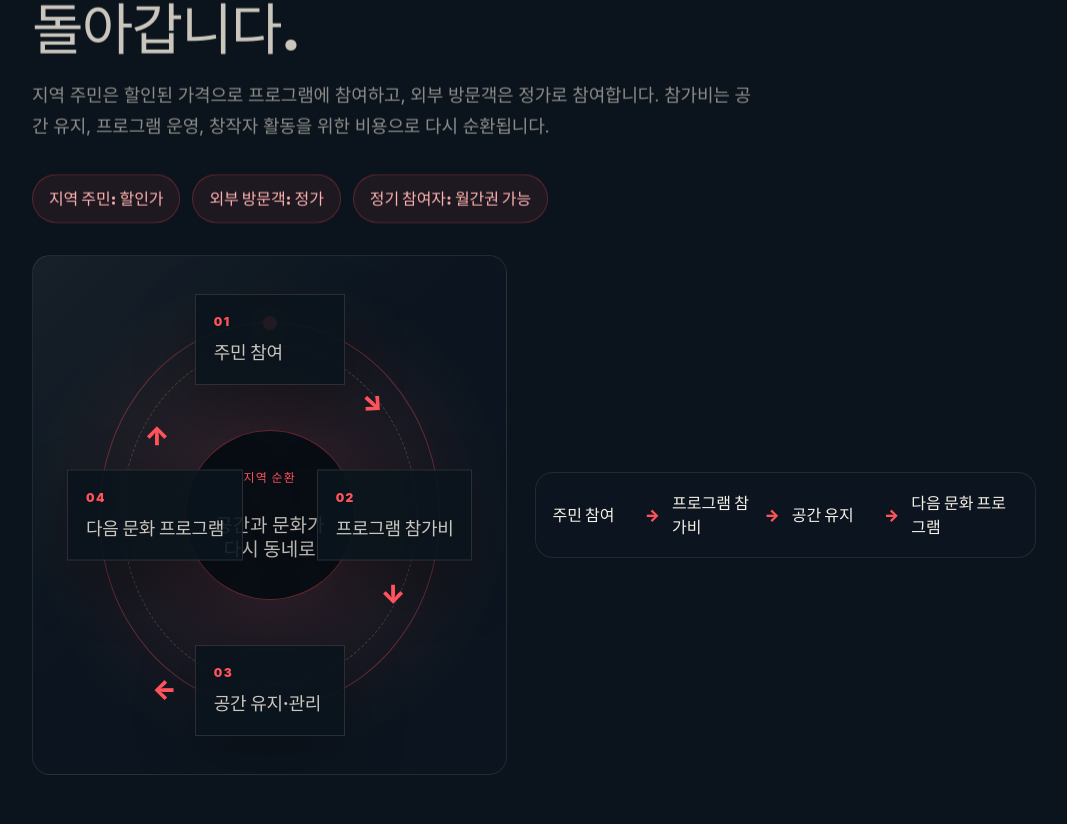
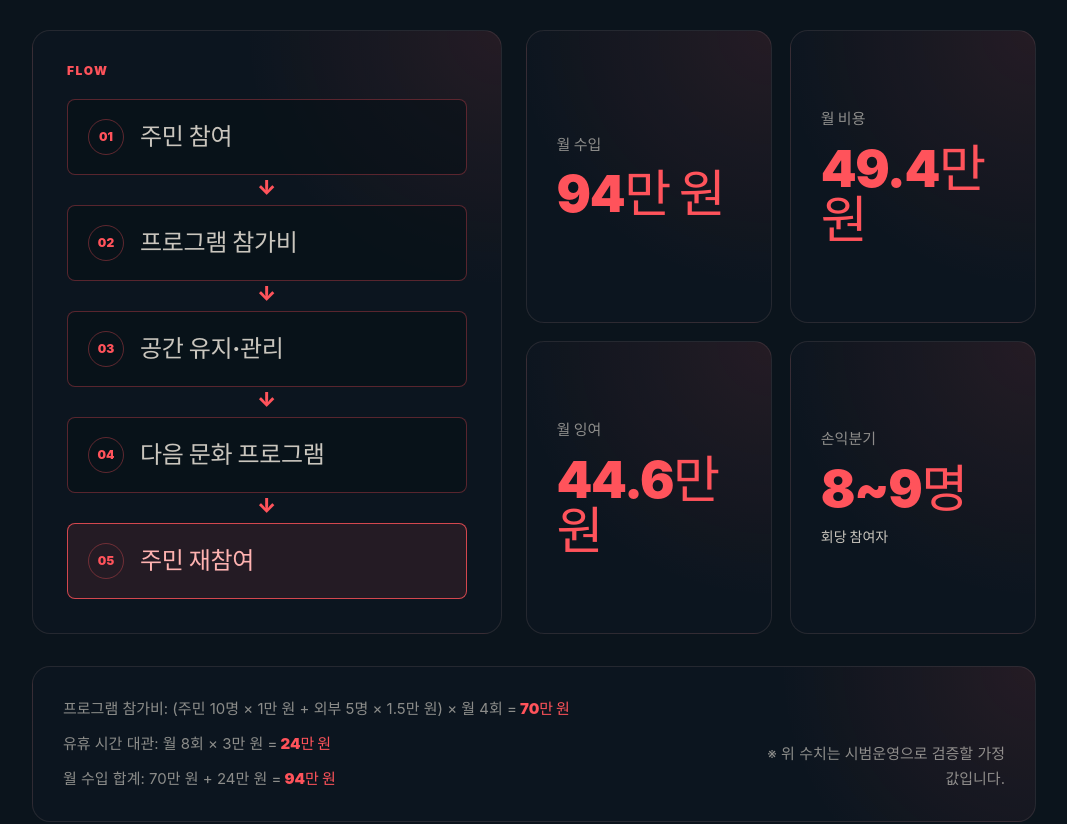
Before and after one commit to wsysangyoung2730-debug/Culture_Coliving_platform, a React (Vite) app in the folder prototype/: page / in a window 1280 px wide. Shown: the part 2640-3464 px from the top of the page, without its empty margins (180-1247 px from the left). Built offline with nearby package versions, Linux system fonts and the light colour scheme.

Commit message:
[feat] 홈화면 순환모델 개편

```diff
--- a/prototype/src/pages/HomePage.tsx
+++ b/prototype/src/pages/HomePage.tsx
@@ -1,6 +1,6 @@
+import type { CSSProperties } from "react";
 import { RevealOnScroll } from "../components/common/RevealOnScroll";
 import { SectionLabel } from "../components/common/SectionLabel";
-import { CirculationDiagram } from "../components/home/CirculationDiagram";
 import { HomeSectionNav } from "../components/home/HomeSectionNav";
 import { PilotScheduleTable } from "../components/home/PilotScheduleTable";
 import culturekeeperSymbol from "../assets/logos/culturekeeper-symbol.svg";
@@ -42,13 +42,20 @@ const solutionSteps = [
   }
 ];
 
-const policyChips = [
-  "지역 주민: 할인가",
-  "외부 방문객: 정가",
-  "정기 참여자: 월간권 가능"
+const circulationFlowSteps = [
+  "주민 참여",
+  "프로그램 참가비",
+  "공간 유지·관리",
+  "다음 문화 프로그램",
+  "주민 재참여"
 ];
 
-const circulationSteps = ["주민 참여", "프로그램 참가비", "공간 유지", "다음 문화 프로그램"];
+const circulationMetrics = [
+  { label: "월 수입", value: "94만 원" },
+  { label: "월 비용", value: "49.4만 원" },
+  { label: "월 잉여", value: "44.6만 원" },
+  { label: "손익분기", value: "8~9명", helper: "회당 참여자" }
+];
 
 const pilotMetrics = [
   { value: "3곳", label: "시범 공간" },
@@ -202,38 +209,61 @@ export function HomePage() {
       >
         <RevealOnScroll className="section-heading">
           <SectionLabel>순환 모델</SectionLabel>
-          <h2 id="circulation-title">
-            프로그램 참가비는 다시 공간과 프로그램으로 돌아갑니다.
-          </h2>
-          <p>
-            지역 주민은 할인된 가격으로 프로그램에 참여하고, 외부 방문객은
-            정가로 참여합니다. 참가비는 공간 유지, 프로그램 운영, 창작자
-            활동을 위한 비용으로 다시 순환됩니다.
-          </p>
+          <h2 id="circulation-title">참가비가 다시 공간을 살립니다</h2>
         </RevealOnScroll>
 
-        <RevealOnScroll ariaLabel="참여 가격 정책" className="policy-chip-list">
-          {policyChips.map((chip) => (
-            <span className="policy-chip" key={chip}>
-              {chip}
-            </span>
-          ))}
+        <RevealOnScroll
+          ariaLabel="참가비 기반 공간 순환 모델"
+          className="circulation-model-layout"
+          delay={120}
+        >
+          <div className="circulation-flow-panel">
+            <span className="circulation-panel-kicker">Flow</span>
+            <div className="circulation-step-list">
+              {circulationFlowSteps.map((step, index) => (
+                <div
+                  className={`circulation-step-card ${
+                    index === circulationFlowSteps.length - 1 ? "is-highlighted" : ""
+                  }`}
+                  key={step}
+                  style={{ "--step-delay": `${index * 90}ms` } as CSSProperties}
+                >
+                  <span>{String(index + 1).padStart(2, "0")}</span>
+                  <strong>{step}</strong>
+                </div>
+              ))}
+            </div>
+          </div>
+
+          <div className="circulation-metric-grid">
+            {circulationMetrics.map((metric, index) => (
+              <article
+                className="circulation-metric-card"
+                key={metric.label}
+                style={{ "--metric-delay": `${index * 90 + 120}ms` } as CSSProperties}
+              >
+                <span>{metric.label}</span>
+                <strong>{metric.value}</strong>
+                {metric.helper && <small>{metric.helper}</small>}
+              </article>
+            ))}
+          </div>
         </RevealOnScroll>
 
-        <RevealOnScroll className="circulation-visual-wrap" delay={160}>
-          <CirculationDiagram />
-          <div className="circulation-flow" aria-label="지역 순환 흐름 요약">
-            {circulationSteps.map((step, index) => (
-              <div className="flow-item" key={step}>
-                <span>{step}</span>
-                {index < circulationSteps.length - 1 && (
-                  <span className="flow-arrow" aria-hidden="true">
-                    →
-                  </span>
-                )}
-              </div>
-            ))}
+        <RevealOnScroll className="circulation-calculation-box" delay={360}>
+          <div>
+            <p>
+              프로그램 참가비: (주민 10명 × 1만 원 + 외부 5명 × 1.5만 원) × 월 4회 =
+              <strong> 70만 원</strong>
+            </p>
+            <p>
+              유휴 시간 대관: 월 8회 × 3만 원 =<strong> 24만 원</strong>
+            </p>
+            <p>
+              월 수입 합계: 70만 원 + 24만 원 =<strong> 94만 원</strong>
+            </p>
           </div>
+          <small>※ 위 수치는 시범운영으로 검증할 가정값입니다.</small>
         </RevealOnScroll>
       </section>
 
--- a/prototype/src/styles/globals.css
+++ b/prototype/src/styles/globals.css
@@ -2699,6 +2699,180 @@ body {
   gap: 32px;
 }
 
+.circulation-model-layout {
+  display: grid;
+  grid-template-columns: minmax(320px, 0.92fr) minmax(0, 1fr);
+  align-items: stretch;
+  gap: 24px;
+}
+
+.circulation-flow-panel,
+.circulation-metric-card,
+.circulation-calculation-box {
+  border: 1px solid var(--color-border);
+  border-radius: var(--radius-card);
+  background:
+    radial-gradient(circle at top right, rgba(255, 83, 91, 0.1), transparent 16rem),
+    rgba(13, 23, 32, 0.86);
+}
+
+.circulation-flow-panel {
+  display: grid;
+  gap: 22px;
+  padding: clamp(24px, 3vw, 34px);
+}
+
+.circulation-panel-kicker {
+  color: var(--color-accent);
+  font-size: 12px;
+  font-weight: 900;
+  letter-spacing: 1.6px;
+  line-height: 1;
+  text-transform: uppercase;
+}
+
+.circulation-step-list {
+  display: grid;
+  gap: 30px;
+}
+
+.circulation-step-card {
+  position: relative;
+  display: grid;
+  grid-template-columns: auto 1fr;
+  align-items: center;
+  gap: 16px;
+  min-height: 76px;
+  border: 1px solid rgba(255, 83, 91, 0.32);
+  border-radius: 8px;
+  padding: 18px 20px;
+  background: rgba(7, 16, 24, 0.58);
+  opacity: 0;
+  transform: translateY(14px);
+  transition:
+    opacity 520ms ease,
+    transform 520ms ease,
+    border-color 180ms ease,
+    background 180ms ease;
+  transition-delay: var(--step-delay, 0ms);
+}
+
+.circulation-step-card:not(:last-child)::after {
+  position: absolute;
+  left: 50%;
+  bottom: -29px;
+  color: var(--color-accent);
+  content: "↓";
+  font-size: 20px;
+  font-weight: 900;
+  transform: translateX(-50%);
+}
+
+.circulation-step-card span {
+  display: inline-grid;
+  width: 36px;
+  height: 36px;
+  place-items: center;
+  border: 1px solid rgba(255, 83, 91, 0.35);
+  border-radius: 999px;
+  color: var(--color-accent);
+  font-size: 12px;
+  font-weight: 900;
+}
+
+.circulation-step-card strong {
+  color: var(--color-heading);
+  font-size: clamp(19px, 2vw, 24px);
+  letter-spacing: -0.35px;
+}
+
+.circulation-step-card.is-highlighted {
+  border-color: rgba(255, 83, 91, 0.8);
+  background: rgba(255, 83, 91, 0.1);
+}
+
+.circulation-step-card.is-highlighted strong {
+  color: #ffb3b1;
+}
+
+.circulation-metric-grid {
+  display: grid;
+  grid-template-columns: repeat(2, minmax(0, 1fr));
+  gap: 18px;
+}
+
+.circulation-metric-card {
+  display: grid;
+  min-height: 160px;
+  align-content: center;
+  gap: 12px;
+  padding: clamp(22px, 3vw, 30px);
+  opacity: 0;
+  transform: translateY(18px);
+  transition:
+    opacity 520ms ease,
+    transform 520ms ease,
+    border-color 180ms ease;
+  transition-delay: var(--metric-delay, 120ms);
+}
+
+.circulation-metric-card span {
+  color: var(--color-muted);
+  font-size: 15px;
+  font-weight: 800;
+}
+
+.circulation-metric-card strong {
+  color: var(--color-accent);
+  font-size: clamp(34px, 4vw, 52px);
+  font-weight: 900;
+  letter-spacing: -1.4px;
+  line-height: 1;
+}
+
+.circulation-metric-card small {
+  color: var(--color-heading);
+  font-size: 14px;
+  font-weight: 800;
+}
+
+.circulation-model-layout.is-visible .circulation-step-card,
+.circulation-model-layout.is-visible .circulation-metric-card {
+  opacity: 1;
+  transform: translateY(0);
+}
+
+.circulation-calculation-box {
+  display: flex;
+  align-items: end;
+  justify-content: space-between;
+  gap: 24px;
+  padding: clamp(22px, 3vw, 30px);
+}
+
+.circulation-calculation-box div {
+  display: grid;
+  gap: 10px;
+}
+
+.circulation-calculation-box p,
+.circulation-calculation-box small {
+  margin: 0;
+  color: var(--color-muted);
+  font-size: 15px;
+  line-height: 1.65;
+}
+
+.circulation-calculation-box strong {
+  color: var(--color-accent);
+  font-weight: 900;
+}
+
+.circulation-calculation-box small {
+  flex: 0 0 240px;
+  text-align: right;
+}
+
 .problem-grid,
 .solution-steps,
 .metric-grid,
@@ -2971,6 +3145,19 @@ body {
     min-height: auto;
   }
 
+  .circulation-model-layout {
+    grid-template-columns: 1fr;
+  }
+
+  .circulation-calculation-box {
+    display: grid;
+  }
+
+  .circulation-calculation-box small {
+    flex-basis: auto;
+    text-align: left;
+  }
+
   .hero-visual {
     min-height: 420px;
   }
@@ -3079,6 +3266,21 @@ body {
     width: 100%;
   }
 
+  .circulation-flow-panel,
+  .circulation-metric-card,
+  .circulation-calculation-box {
+    border-radius: 12px;
+  }
+
+  .circulation-metric-grid {
+    grid-template-columns: 1fr;
+  }
+
+  .circulation-step-card {
+    grid-template-columns: 1fr;
+    gap: 10px;
+  }
+
   .home-section-nav {
     display: none;
   }
@@ -3146,4 +3348,11 @@ body {
   .orbit-pulse {
     animation: none;
   }
-}
+
+  .circulation-step-card,
+  .circulation-metric-card {
+    opacity: 1;
+    transform: none;
+    transition: none;
+  }
+}
```
